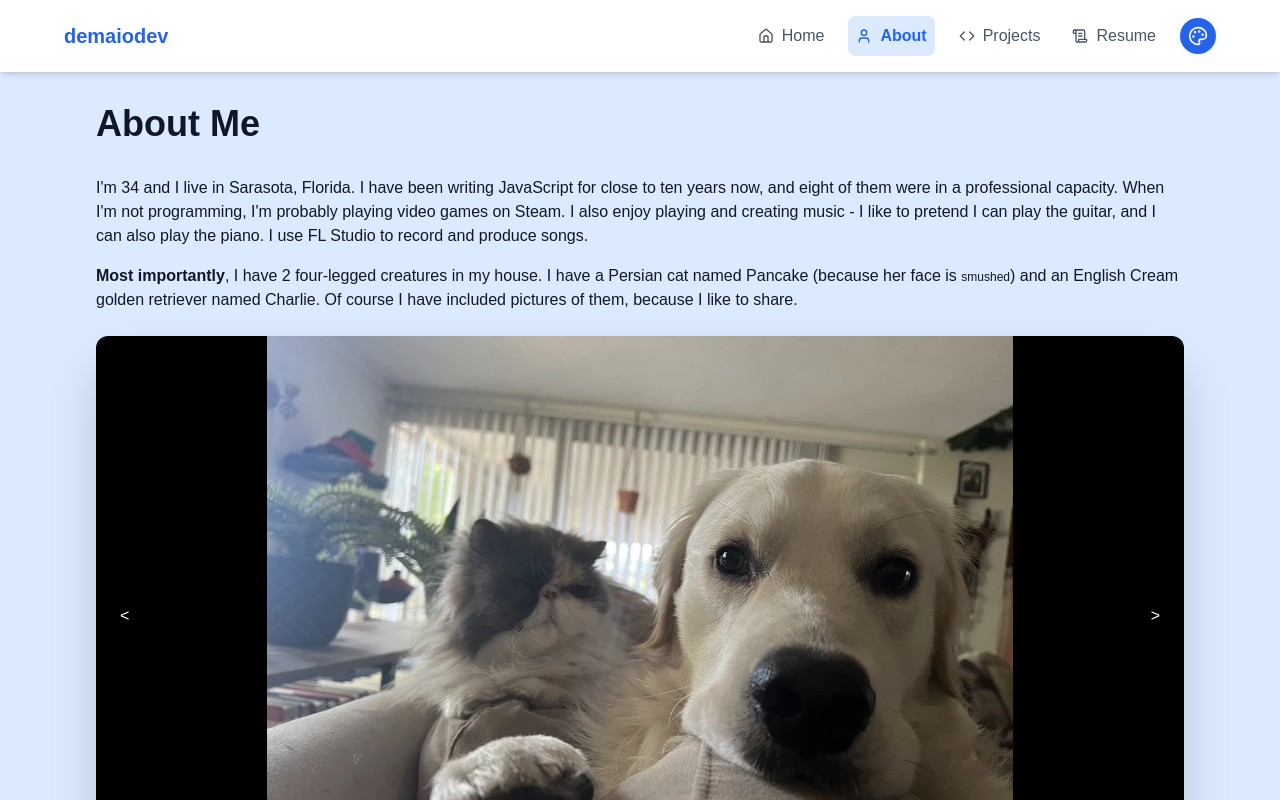
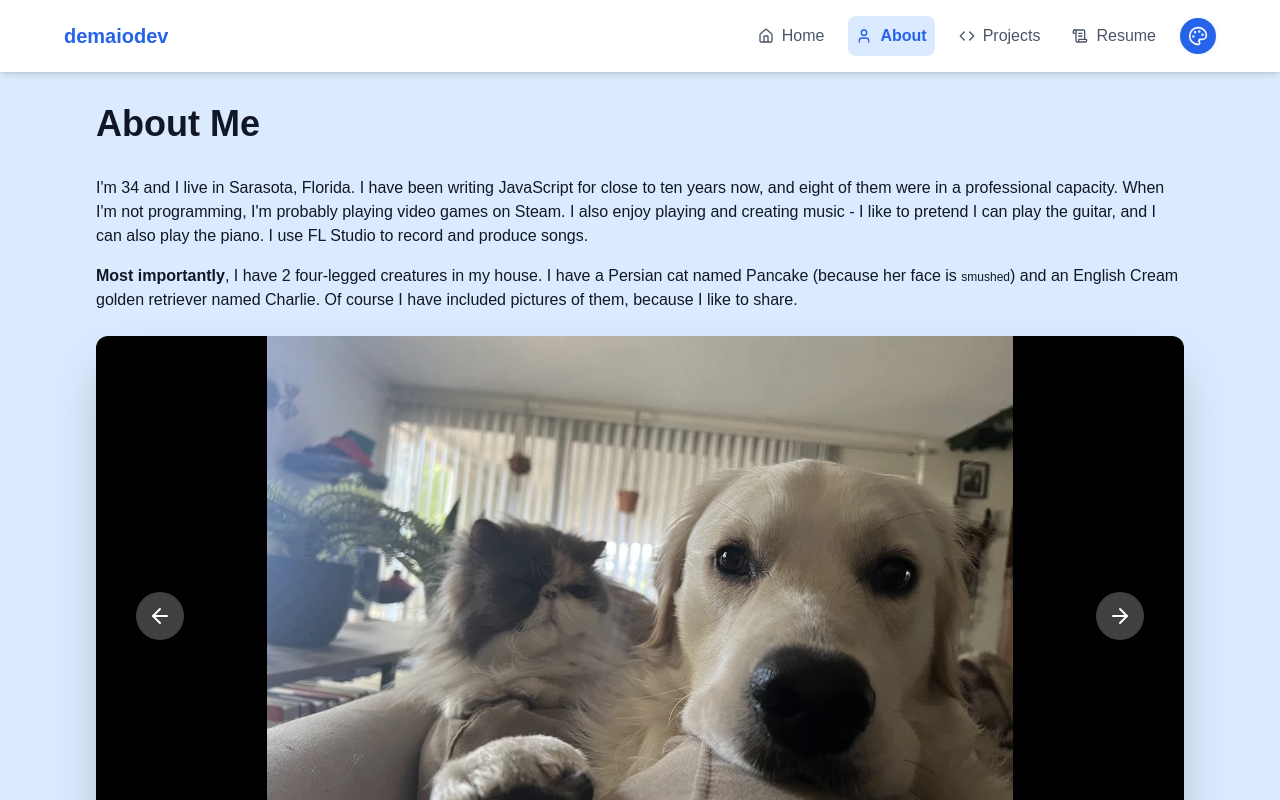
Before and after one commit to demaiodev/react-portfolio, a React (Vite) app: page /about in a window 1280 px wide. Shown: the top 800 px of the page. Built offline with nearby package versions, Linux system fonts and the light colour scheme; a web font is replaced by a local one.

Commit message:
make carousel less janky

```diff
--- a/src/components/Carousel.tsx
+++ b/src/components/Carousel.tsx
@@ -1,4 +1,5 @@
 import React from "react";
+import { ArrowRight, ArrowLeft } from "lucide-react";
 
 interface CarouselProps {
   images: string[];
@@ -74,21 +75,21 @@ const Carousel: React.FC<CarouselProps> = ({ images, altPrefix = "Image" }) => {
       {/* Navigation Buttons */}
       <button
         onClick={prev}
-        className="absolute left-3 top-1/2 transform -translate-y-1/2 p-3 bg-black bg-opacity-40 hover:bg-opacity-60 text-white rounded-full transition-all"
+        className="absolute left-1 md:left-10 top-1/2 transform -translate-y-1/2 p-3 bg-white/25 text-white rounded-full transition-all z-10"
         aria-label="Previous image"
       >
-        {"<"}
+        <ArrowLeft />
       </button>
       <button
         onClick={next}
-        className="absolute right-3 top-1/2 transform -translate-y-1/2 p-3 bg-black bg-opacity-40 hover:bg-opacity-60 text-white rounded-full transition-all"
+        className="absolute right-1 md:right-10 top-1/2 transform -translate-y-1/2 p-3 bg-white/25 text-white rounded-full transition-all z-10"
         aria-label="Next image"
       >
-        {">"}
+        <ArrowRight />
       </button>
 
       {/* Indicators */}
-      <div className="absolute bottom-4 left-1/2 transform -translate-x-1/2 flex space-x-2">
+      <div className="hidden absolute bottom-4 left-1/2 transform -translate-x-1/2 md:flex space-x-2">
         {images.map((_, index) => (
           <button
             key={index}
```
